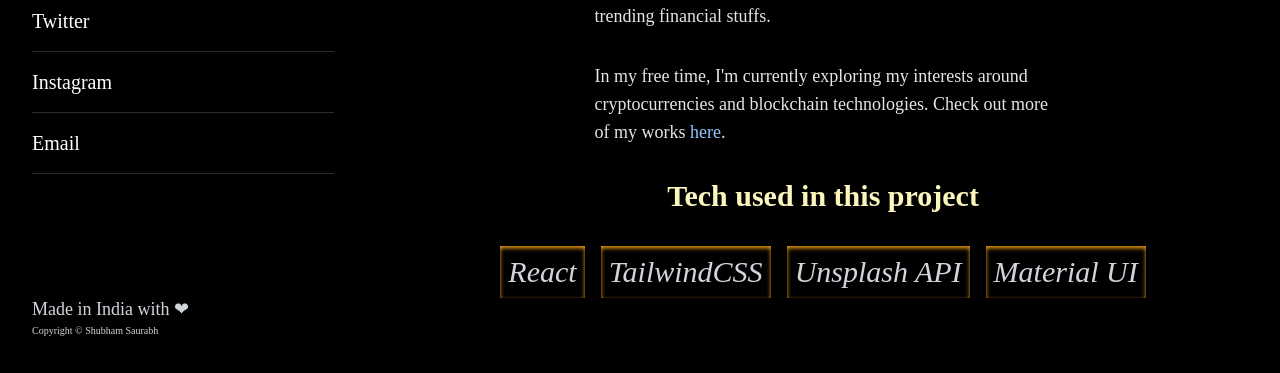
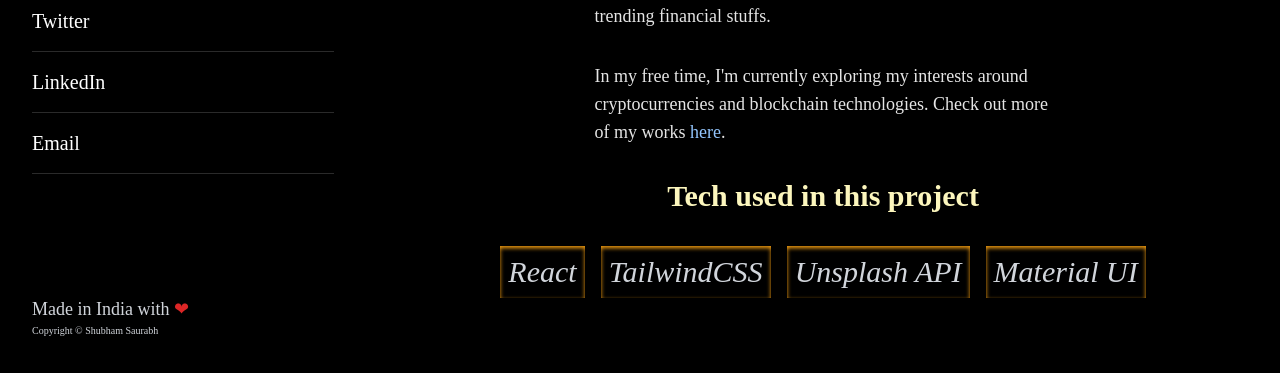
Before and after one commit to shubhsaur/galleria, a React (Create React App) app: page / in a window 1280 px wide. Shown: the part 454-827 px from the top of the page. Built offline with nearby package versions, Linux system fonts and the light colour scheme; no server answers.

Commit message:
made changes to styling

```diff
--- a/src/App.js
+++ b/src/App.js
@@ -81,21 +81,21 @@ function App() {
 				</div>
 
 				<div className="flex flex-col justify-center  gap-4 py-4 text-xl w-full">
-					<a href="https://twitter.com/shubh_saur" className="hover:text-blue-200 ease-in-out duration-100">
+					<a href="https://twitter.com/shubhsaur" className="hover:text-blue-200 ease-in-out duration-100">
 						Twitter
 					</a>
 					<div className="h-[1px] w-[100%] bg-[#2A2A2A]"></div>
-					<a href="https://www.linkedin.com/in/shubhsaur/" className="hover:text-pink-400 ease-in-out duration-100">
-						Instagram
+					<a href="https://www.linkedin.com/in/shubhsaur/" className="hover:text-blue-600 ease-in-out duration-100">
+						LinkedIn
 					</a>
 					<div className="h-[1px] w-[100%] bg-[#2A2A2A]"></div>
-					<a href="mailto:shubhamsaurabh@outlook.com" className="hover:text-blue-600 ease-in-out duration-100">
+					<a href="mailto:shubhamsaurabh@outlook.com" className="hover:text-gray-600 ease-in-out duration-100">
 						Email
 					</a>
 					<div className="h-[1px] w-[100%] bg-[#2A2A2A]"></div>
 				</div>
 				<footer>
-					<p className="pt-2 text-gray-300 text-lg">Made in India with {"\u2764"}</p>
+					<p className="pt-2 text-gray-300 text-lg">Made in India with <span className="text-red-600">{"\u2764"}</span></p>
 					<p className="pb-2 text-gray-300 text-[10px]">Copyright {"\u00A9"} Shubham Saurabh</p>
 				</footer>
 			</aside>
```
